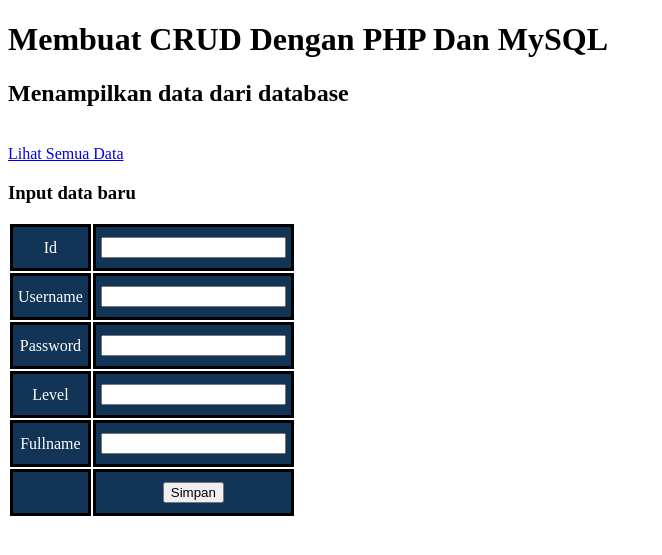
After one commit to MutiaraSelli/php_database, a PHP site: page /input.php in a window 1280 px wide. The commit adds this page. Shown: the top 555 px of the page, without its empty margins (0-662 px from the left). Run offline with PHP 8.4, Linux system fonts and the light colour scheme.

Commit message:
first commit

```diff
--- /dev/null
+++ b/input.php
@@ -0,0 +1,49 @@
+<!DOCTYPE html>
+<html>
+<head>
+	<title>Membuat CRUD Dengan PHP Dan MySQL - Menampilkan data dari database</title>
+	<link rel="stylesheet" type="text/css" href="tabel.css">
+</head>
+<body>
+<div class="judul">
+		<h1>Membuat CRUD Dengan PHP Dan MySQL</h1>
+		<h2>Menampilkan data dari database</h2>
+
+	</div>
+
+	<br/>
+
+	<a href="index.php">Lihat Semua Data</a>
+
+	<br/>
+	<h3>Input data baru</h3>
+	<form action="input-aksi.php" method="post">
+		<table>
+      <tr>
+        <td>Id</td>
+        <td><input type="text" name="id"></td>
+      </tr>
+			<tr>
+				<td>Username</td>
+				<td><input type="text" name="username"></td>
+			</tr>
+			<tr>
+				<td>Password</td>
+				<td><input type="text" name="password"></td>
+			</tr>
+			<tr>
+				<td>Level</td>
+				<td><input type="text" name="level"></td>
+			</tr>
+      <tr>
+				<td>Fullname</td>
+				<td><input type="text" name="fullname"></td>
+			</tr>
+			<tr>
+				<td></td>
+				<td><input type="submit" value="Simpan"></td>
+			</tr>
+		</table>
+	</form>
+</body>
+</html>
--- a/koneksi.php
+++ b/koneksi.php
@@ -7,5 +7,4 @@ $conn = new mysqli($servername,$username,$password,$database);
 if($conn->connect_error){
   die("Connection failed: " . $conn->connect_error);
 }
-echo "Connection Succes";
  ?>
--- /dev/null
+++ b/tabel.css
@@ -0,0 +1,9 @@
+table td{
+	border: 3px solid #000;
+    padding: 5px;
+    padding-top: 10px;
+    padding-bottom: 10px;
+    background-color: #123456;
+    text-align: center;
+    color: white;
+}
```
Also changed, not shown: index.php (+2 -7 lines), input-aksi.php (added, +14 -0 lines).
